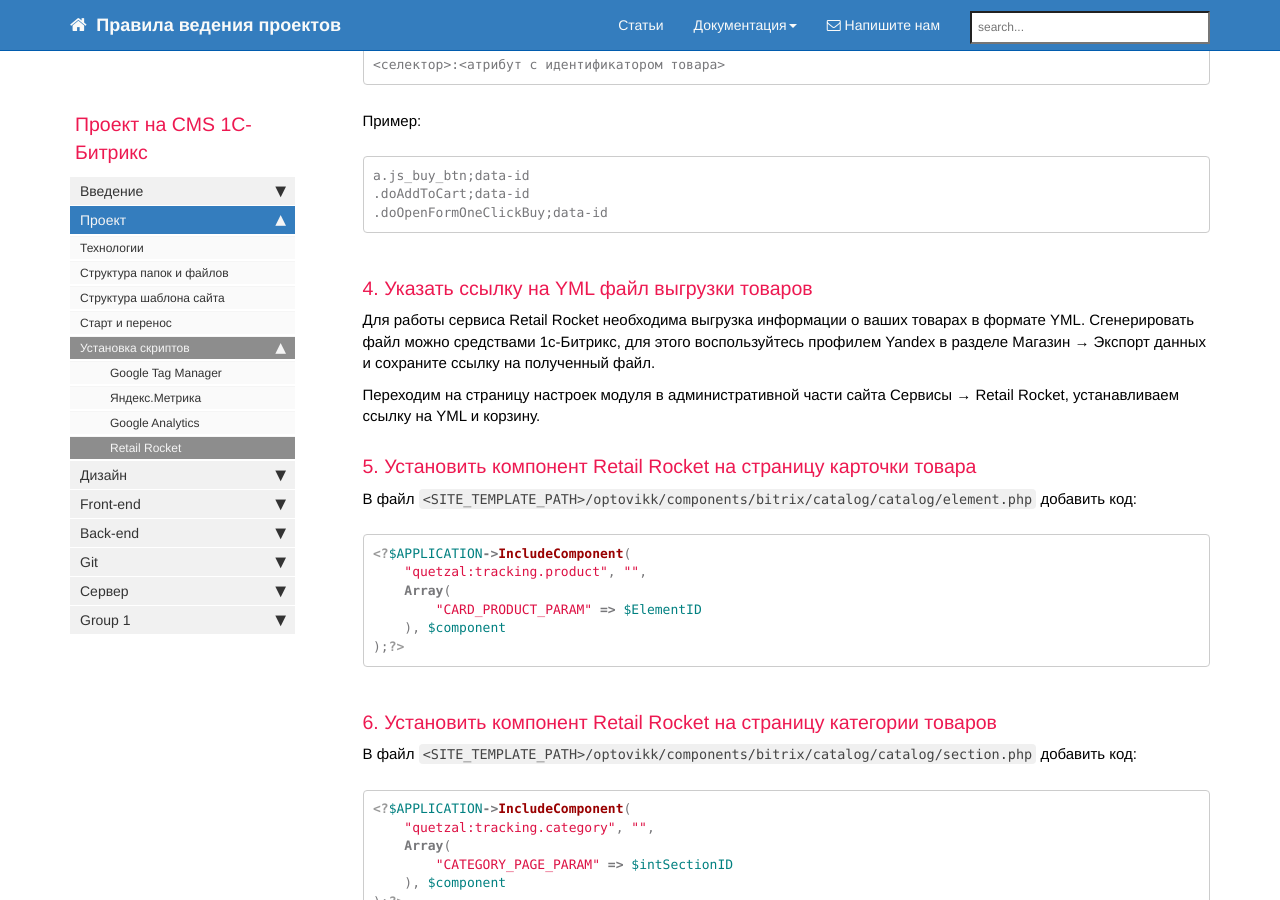
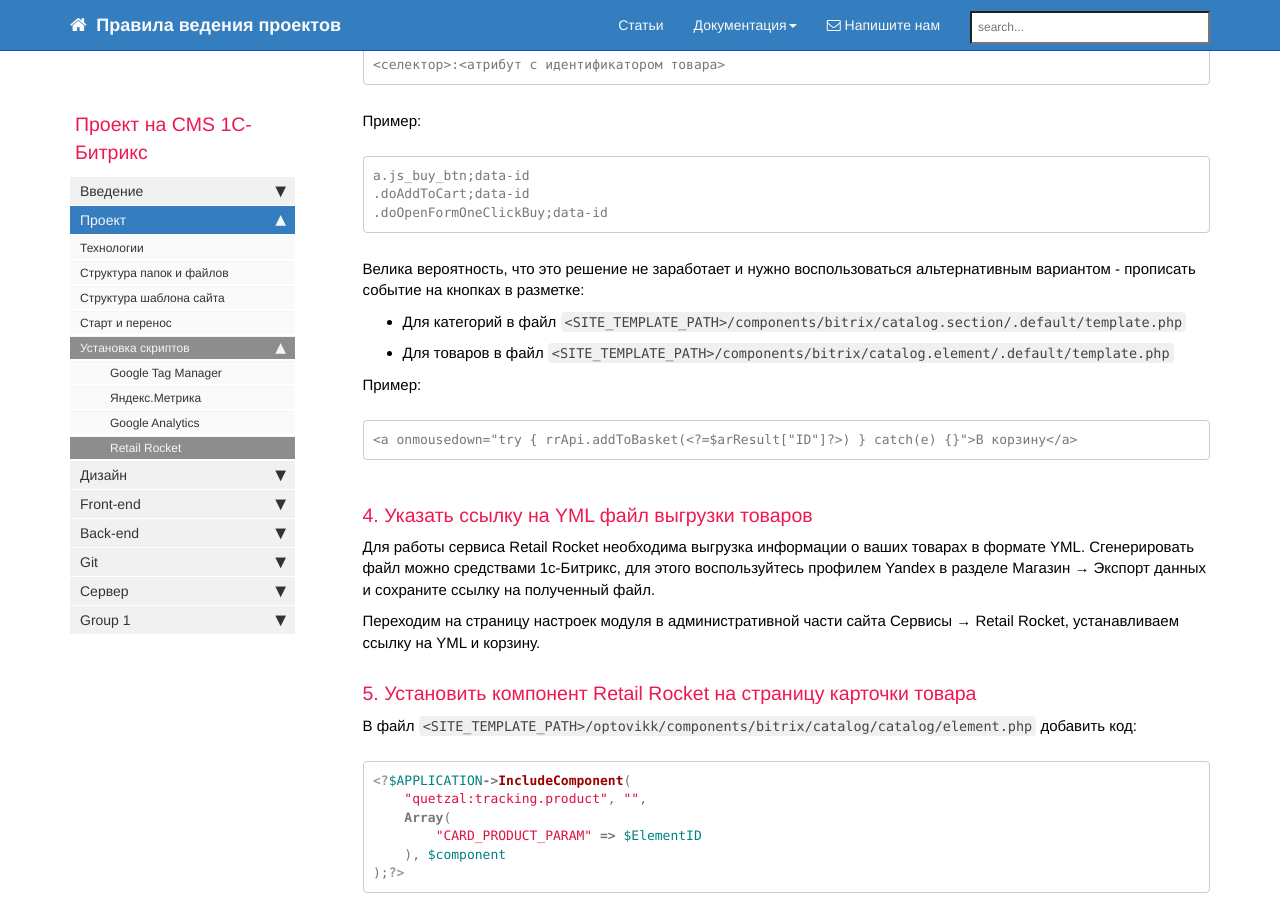
Before and after one commit to gdecider/gdecider.github.io, a Jekyll site: the page built from pages/bx/bx_scripts-retailrocket.md, in a window 1280 px wide and 900 px high, scrolled down 709 px. Built offline with Jekyll 4.4.1, drawn with Linux system fonts in a browser that asks for light colours; nearby versions of some CDN libraries; comment, search, counter and statistics services are not loaded.

Commit message:
RetailRocket дополнение

````diff
--- a/pages/bx/bx_scripts-retailrocket.md
+++ b/pages/bx/bx_scripts-retailrocket.md
@@ -45,6 +45,18 @@
 .doOpenFormOneClickBuy;data-id
 ```
 
+Велика вероятность, что это решение не заработает и нужно воспользоваться альтернативным вариантом - прописать событие на кнопках в разметке:
+
+* Для категорий в файл `<SITE_TEMPLATE_PATH>/components/bitrix/catalog.section/.default/template.php`
+
+* Для товаров в файл `<SITE_TEMPLATE_PATH>/components/bitrix/catalog.element/.default/template.php`
+
+Пример:
+
+```
+<a onmousedown="try { rrApi.addToBasket(<?=$arResult["ID"]?>) } catch(e) {}">В корзину</a>
+```
+
 ### 4. Указать ссылку на YML файл выгрузки товаров
 
 Для работы сервиса Retail Rocket необходима выгрузка информации о ваших товарах в формате YML. Сгенерировать файл можно средствами 1с-Битрикс, для этого воспользуйтесь профилем Yandex в разделе Магазин → Экспорт данных и сохраните ссылку на полученный файл.
````
